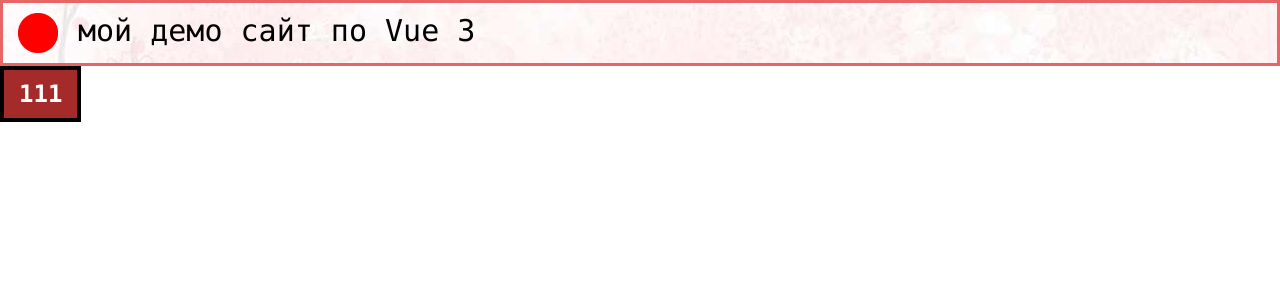
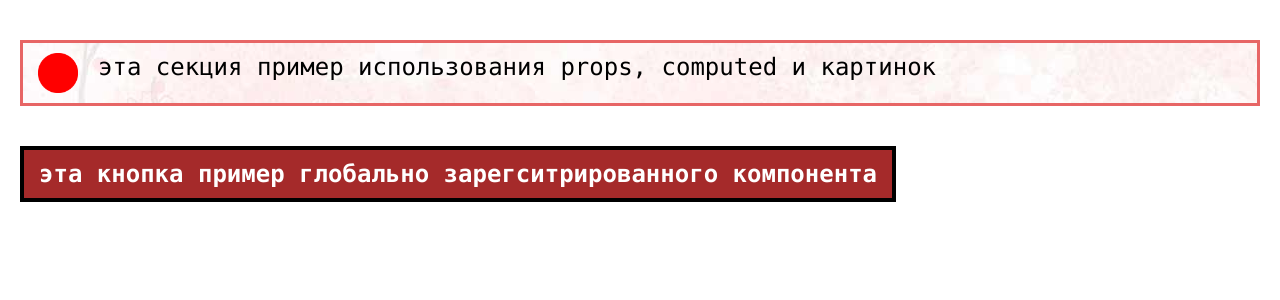
Before and after one commit to pohlebkin/vue-demo, a Vue app: page / in a window 1280 px wide. Shown: the top 300 px of the page. Built offline with nearby package versions, Linux system fonts and the light colour scheme.

Commit message:
более наглядно оформил ранее сделанные примеры

```diff
--- a/src/App.vue
+++ b/src/App.vue
@@ -1,15 +1,21 @@
 <template>
-  <MyHeader TitlePart1="мой демо сайт" TitlePart2="по Vue 3" />
-  <MyButton>111</MyButton>
+  <PropsComputed
+    TitlePart1="эта секция пример использования props,"
+    TitlePart2="computed и картинок"
+  />
+
+  <ButtonUI style="margin-bottom: 40px">
+    эта кнопка пример глобально зарегситрированного компонента
+  </ButtonUI>
 </template>
 
 <script>
-import MyHeader from '@/components/MyHeader.vue'
+import PropsComputed from '@/components/PropsComputed.vue'
 
 export default {
   name: 'App',
   components: {
-    MyHeader,
+    PropsComputed,
   },
 }
 </script>
@@ -22,4 +28,8 @@ export default {
   font-family: Consolas;
   font-size: 24px;
 }
+
+body {
+  padding: 40px 20px;
+}
 </style>
--- a/src/components/MyHeader.vue
+++ b/src/components/PropsComputed.vue
@@ -1,13 +1,13 @@
 <template>
-  <header>
+  <section>
     <img class="logo" src="@/assets/logo.png" />
     <div class="title">{{ TitleFull }}</div>
-  </header>
+  </section>
 </template>
 
 <script>
 export default {
-  name: 'MyHeader',
+  name: 'PropsComputed',
   props: {
     TitlePart1: {
       type: String,
@@ -29,12 +29,13 @@ export default {
 </script>
 
 <style scoped>
-header {
+section {
   padding: 10px 15px;
   background-color: #f1d6d6;
   border: 3px solid #e76565;
   display: flex;
   background-image: url('@/assets/bg.jpg');
+  margin-bottom: 40px;
 }
 
 .logo {
@@ -42,8 +43,4 @@ header {
   height: 40px;
   margin-right: 20px;
 }
-
-.title {
-  font-size: 30px;
-}
 </style>
--- a/src/main.js
+++ b/src/main.js
@@ -1,11 +1,11 @@
 import {createApp} from 'vue'
 import App from '@/App.vue'
-import uis from '@/ui'
+import UIS from '@/UI'
 
 const app = createApp(App)
 
-uis.forEach((ui) => {
-  app.component(ui.name, ui)
+UIS.forEach((UI) => {
+  app.component(UI.name, UI)
 })
 
 app.mount('#app')
--- /dev/null
+++ b/src/ui/ButtonUI.vue
@@ -0,0 +1,22 @@
+<template>
+  <button class="btn">
+    <slot></slot>
+  </button>
+</template>
+
+<script>
+export default {
+  name: 'ButtonUI',
+}
+</script>
+
+<style scoped>
+.btn {
+  padding: 10px 15px;
+  background-color: brown;
+  border: 4px solid black;
+  cursor: pointer;
+  color: white;
+  font-weight: bold;
+}
+</style>
--- a/src/ui/MyButton.vue
+++ /dev/null
@@ -1,22 +0,0 @@
-<template>
-    <button class="btn">
-        <slot></slot>
-    </button>
-</template>
-
-<script>
-export default{
-    name: 'MyButton',
-}
-</script>
-
-<style scoped>
-.btn{
-    padding: 10px 15px;
-    background-color: brown;
-    border: 4px solid black;
-    cursor: pointer;
-    color: white;
-    font-weight: bold;
-}
-</style>
--- a/src/ui/index.js
+++ b/src/ui/index.js
@@ -1,5 +1,3 @@
-import MyButton from '@/ui/MyButton.vue';
+import MyButton from '@/UI/ButtonUI.vue'
 
-export default[
-    MyButton,
-]
+export default [MyButton]
```
